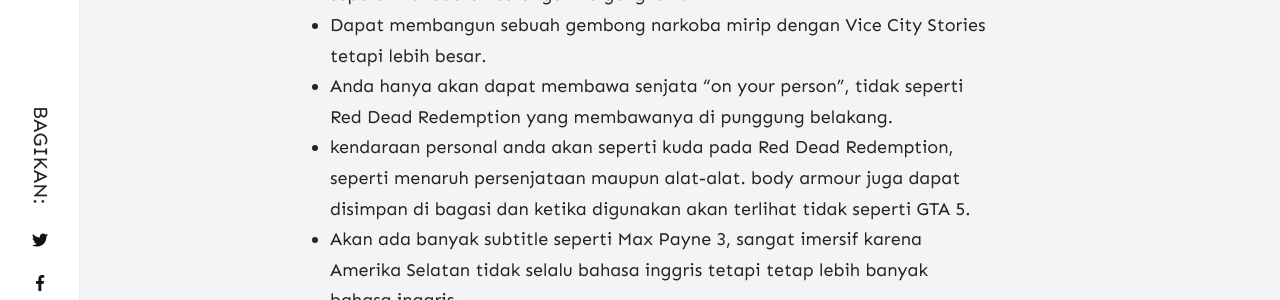
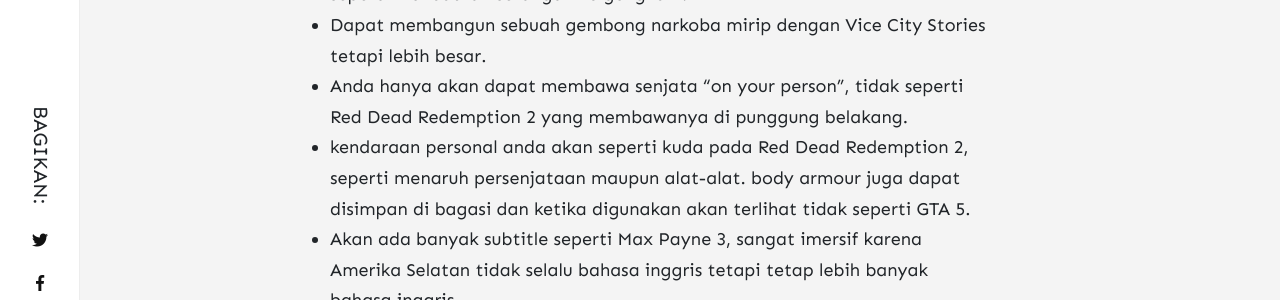
Before and after one commit to arytapermana/dsg-web, a Jekyll site: the page built from _posts/2020-10-24-gta-6-tanggal-rilis-berita-dan-desas-desusnya-rumor.md, in a window 1280 px wide and 900 px high, scrolled down 2070 px. Shown: the part 185-485 px from the top of the window. Built offline with Jekyll 4.4.1, drawn with Linux system fonts in a browser that asks for light colours; nearby versions of some CDN libraries; comment, search, counter and statistics services are not loaded.

Commit message:
Update Blog “2020-10-24-gta-6-tanggal-rilis-berita-dan-desas-desusnya-rumor”

```diff
--- a/_posts/2020-10-24-gta-6-tanggal-rilis-berita-dan-desas-desusnya-rumor.md
+++ b/_posts/2020-10-24-gta-6-tanggal-rilis-berita-dan-desas-desusnya-rumor.md
@@ -31,8 +31,8 @@
 * mereka ingin musik yang benar-benar nuansa 70s/80s.
 * Karakter Martin Madrazo dari GTA 5 sebelumnya akan tampil dengan versi lebih muda, anda akan memainkan beberapa misi untuk keluarga Madrazo seperti melibatkan serangan ke geng lain.
 * Dapat membangun sebuah gembong narkoba mirip dengan Vice City Stories tetapi lebih besar.
-* Anda hanya akan dapat membawa senjata "on your person", tidak seperti Red Dead Redemption yang membawanya di punggung belakang.
-* kendaraan personal anda akan seperti kuda pada Red Dead Redemption, seperti menaruh persenjataan maupun alat-alat. body armour juga dapat disimpan di bagasi dan ketika digunakan akan terlihat tidak seperti GTA 5.
+* Anda hanya akan dapat membawa senjata "on your person", tidak seperti Red Dead Redemption 2 yang membawanya di punggung belakang.
+* kendaraan personal anda akan seperti kuda pada Red Dead Redemption 2, seperti menaruh persenjataan maupun alat-alat. body armour juga dapat disimpan di bagasi dan ketika digunakan akan terlihat tidak seperti GTA 5.
 * Akan ada banyak subtitle seperti Max Payne 3, sangat imersif karena Amerika Selatan tidak selalu bahasa inggris tetapi tetap lebih banyak bahasa inggris.
 * Hal lain yang disampaikan pada cerita akan ada sedikit topik membahas krisis HIV dan imigrasi saat itu.
 * Hanya akan ada pada Next-gen konsol alias PS5 dan Xbox One X.
```
